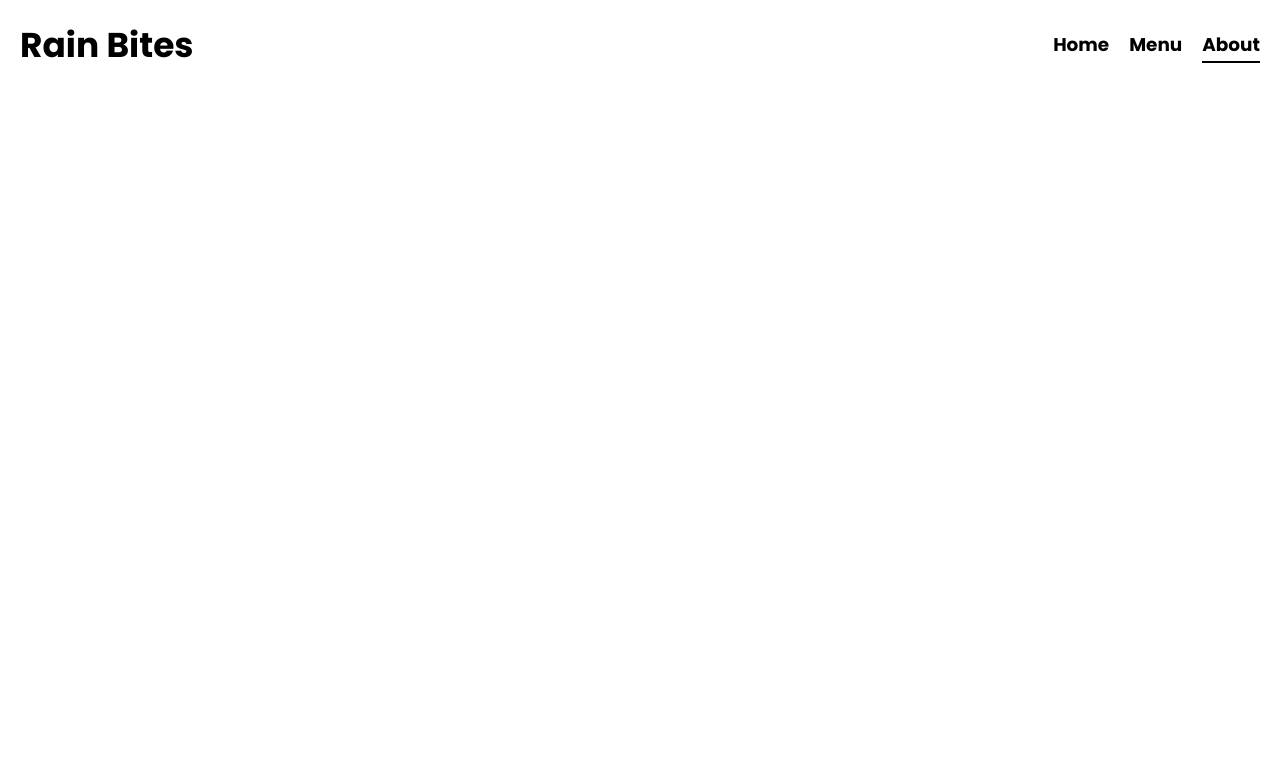
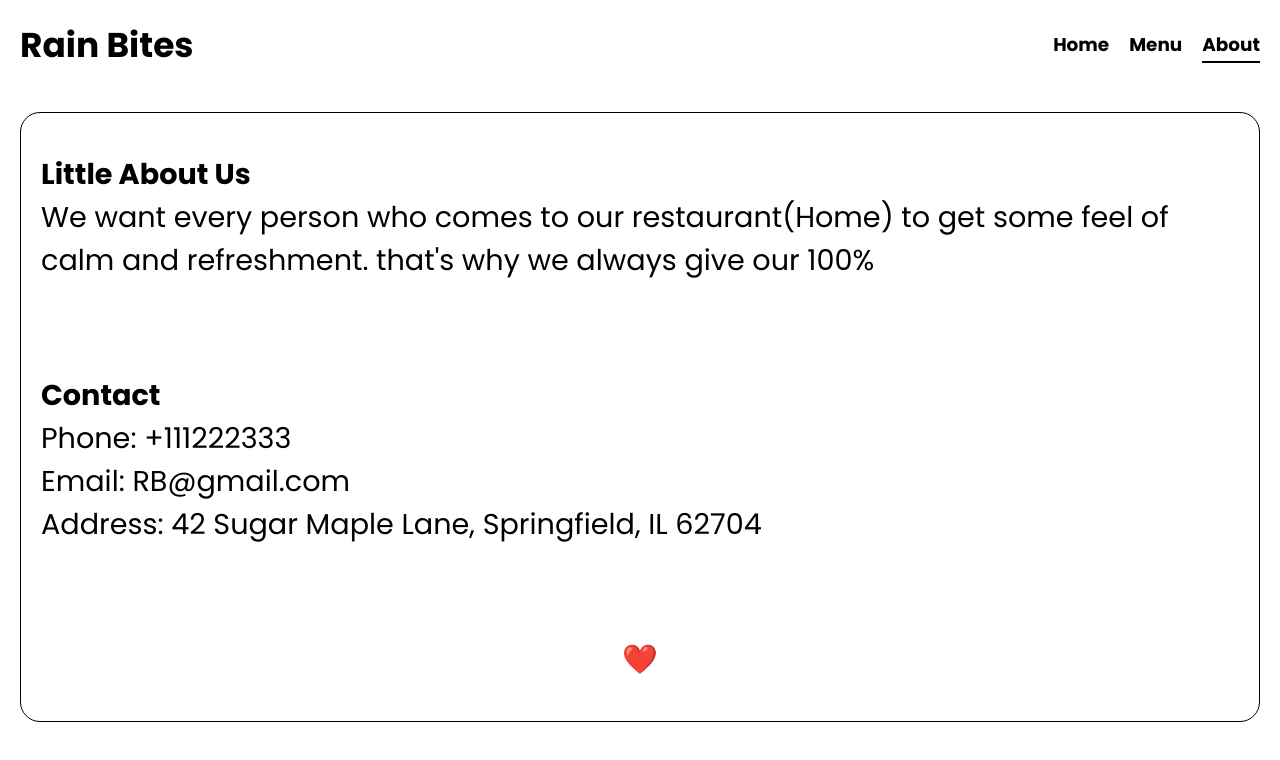
Before and after one commit to Prince-Web-Developer/Restaurant-Page, a website built with webpack: page src/template.html in a window 1280 px wide. Both pictures are taken after a click on the button "About". Built offline with nearby package versions, Linux system fonts and the light colour scheme.

Commit message:
Complete about section of the site

```diff
--- a/src/index.js
+++ b/src/index.js
@@ -33,3 +33,4 @@ function changeMenu(e) {
 }
 
 menuButtons[0].click()
+menuButtons[0].focus()
--- a/src/js/pages/about.js
+++ b/src/js/pages/about.js
@@ -1,3 +1,27 @@
-export function createAbout(){
-    return ""
+import * as helper from "../helper.js"
+
+export function createAbout() {
+    const about = helper.createElement("div", { id: "about" })
+
+    const aboutUs = helper.createElement("div", { id: "aboutus" })
+    const aboutUsHeading = helper.createElement("h2", { content: "Little About Us" })
+    const aboutusPara = helper.createElement("p", {content: "We want every person who comes to our restaurant(Home) to get some feel of calm and refreshment. that's why we always give our 100%"})
+    aboutUs.append(aboutUsHeading,aboutusPara)
+
+
+    const details = helper.createElement("div",{id:"details"})
+    const detailsHeading = helper.createElement("h3",{content:"Contact"})
+    const detailsList = helper.createElement("ul")
+    const detailsListItem1 = helper.createElement("li",{content:"Phone: +111222333"})
+    const detailsListItem2 = helper.createElement("li",{content:"Email: RB@gmail.com"})
+    const detailsListItem3 = helper.createElement("li",{content:"Address: 42 Sugar Maple Lane, Springfield, IL 62704"})
+    detailsList.append(detailsListItem1,detailsListItem2,detailsListItem3)
+    details.append(detailsHeading,detailsList)
+
+
+    const msg = helper.createElement("div",{id:"msg",content:"❤️"})
+
+
+    about.append(aboutUs,details,msg)
+    return about
 }
--- a/src/style.css
+++ b/src/style.css
@@ -307,6 +307,10 @@ nav>ul {
   height: 0.5em;
 }
 
+.galleryBtnCon button:hover{
+  cursor: pointer;
+}
+
 
 /* review Section */
 
@@ -429,11 +433,21 @@ nav>ul {
     background-repeat: no-repeat;
     background-position: center;
   }
-
-
-
 }
 
+#about{
+  padding: 40px 20px;
+  display: flex;
+  flex-direction: column;
+  gap: 4rem;
+  border: 1px solid black;
+  margin-top: 40px;
+  border-radius: 20px;
+}
+
+#msg{
+  text-align: center;
+}
 
 
 
```
